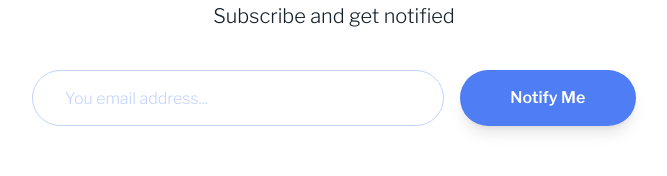
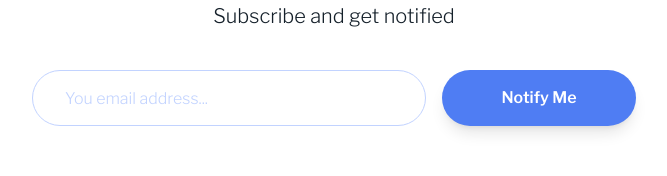
Before and after one commit to flaviare1s/ping-coming-soon-page, a website: page src/index.html in a window 1280 px wide. Shown: the part 221-397 px from the top of the page, without its empty margins (306-973 px from the left). Drawn offline with nearby package versions, Linux system fonts and the light colour scheme.

Commit message:
Adjusting

```diff
--- a/src/index.html
+++ b/src/index.html
@@ -31,11 +31,11 @@
       </div>
       <form id="form">
         <div class="sm:flex sm:justify-between gap-4 sm:items-center">
-          <div class="flex flex-col w-full sm:w-[70%] sm:relative">
+          <div class="flex flex-col w-full sm:w-[67%] sm:relative">
             <input class="h-10 sm:h-14 border border-pale-blue placeholder:text-pale-blue rounded-[30px] px-8 text-xs md:text-base font-light leading-[20px]" type="email" name="email" id="email" placeholder="You email address..." required>
             <span id="error" class="text-light-red text-[10px] sm:text-xs italic leading-[20px] tracking-[.13px] sm:tracking-[.15px] text-center sm:text-left px-8 sm:absolute sm:bottom-[-35%]"></span>
           </div>
-          <button id="btn" class="h-10 sm:h-14 w-full sm:w-[30%] rounded-[30px] bg-blue text-white text-xs sm:text-base font-semibold leading-[16px]  mt-2.5 sm:mt-0 shadow-lg hover:opacity-70" type="submit">Notify Me</button>
+          <button id="btn" class="h-10 sm:h-14 w-full sm:w-[33%] rounded-[30px] bg-blue text-white text-xs sm:text-base font-semibold leading-[16px]  mt-2.5 sm:mt-0 shadow-lg hover:opacity-70" type="submit">Notify Me</button>
         </div>
       </form>
     </div>
```
Also changed, not shown: src/output.css.
